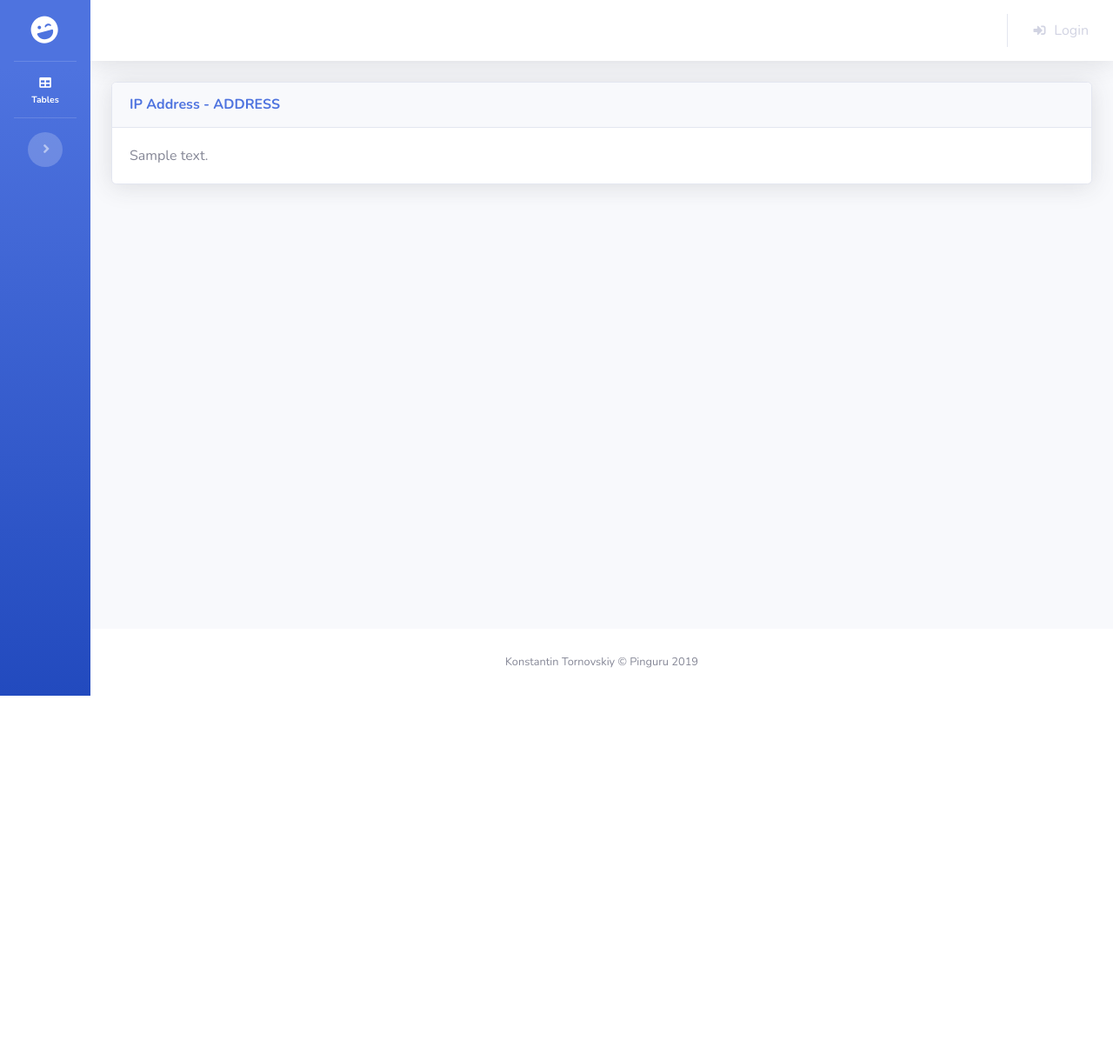
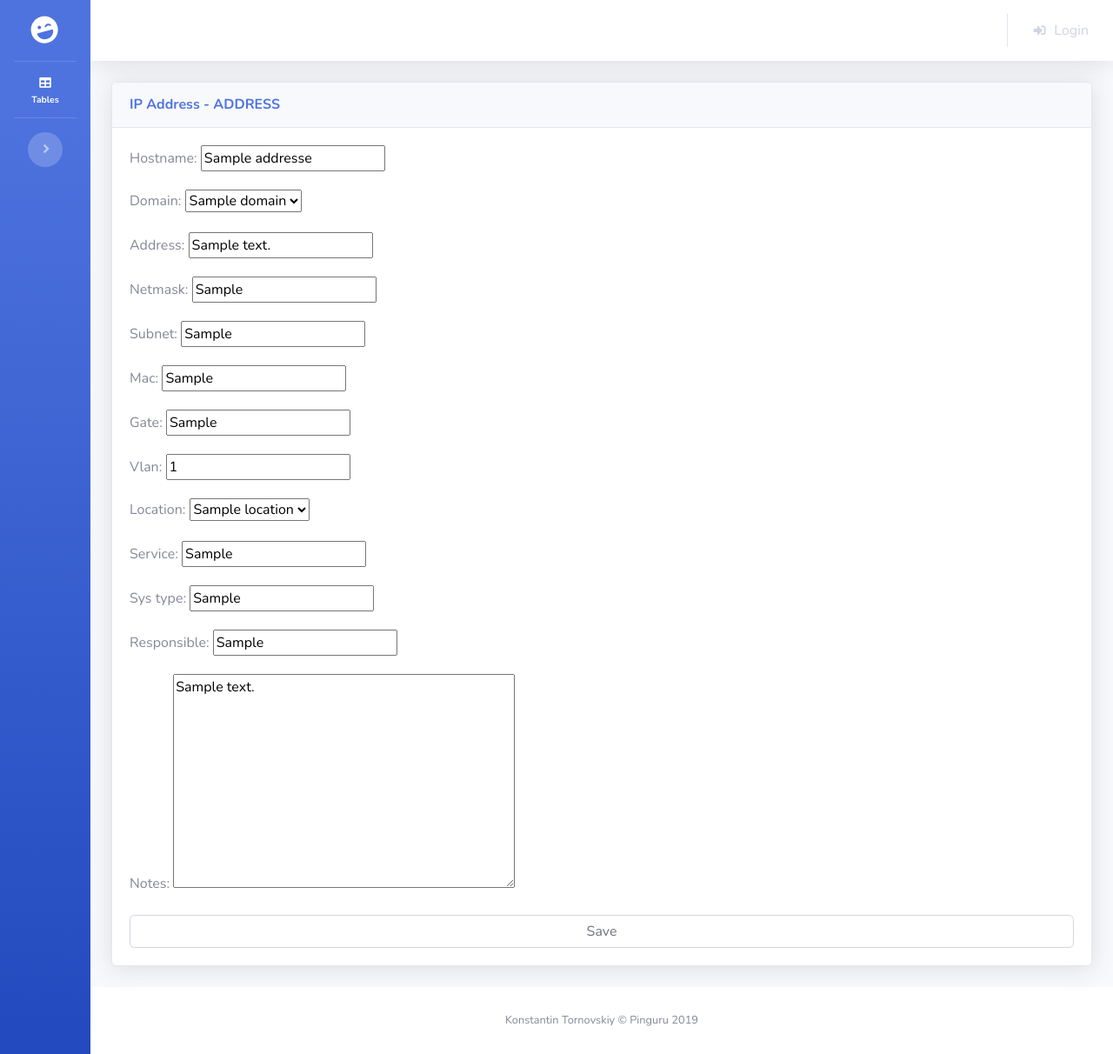
Before and after one commit to TheKosteich/pinguru, a Django app: page /address/1/ in a window 1280 px wide. Shown: the whole page at 87% size. Before the commit the page ends 800 px from the top, so only its background shows below. Run offline with Django 3.2, Linux system fonts and the light colour scheme; tables that the repository leaves empty hold one stand-in row (values such as "Sample post"); some libraries are stand-ins or nearby versions.

Commit message:
Make edit IP page with controller-class view and form

```diff
--- a/mainapp/models.py
+++ b/mainapp/models.py
@@ -1,4 +1,5 @@
 from django.db import models
+from django.urls import reverse
 
 
 # Domain table
@@ -42,3 +43,6 @@ class Addresses(models.Model):
 
     def __str__(self):
         return self.address
+
+    def get_absolute_url(self):
+        return reverse('mainapp:address', kwargs={'pk': self.pk})
--- a/mainapp/templates/mainapp/address.html
+++ b/mainapp/templates/mainapp/address.html
@@ -8,7 +8,11 @@
         <h6 class="m-0 font-weight-bold text-primary">IP Address - ADDRESS</h6>
     </div>
     <div class="card-body">
-    {{ address.address }}
+        <form class="form-horizontal" method="post" enctype="multipart/form-data">
+            {% csrf_token %}
+            {{ form.as_p }}
+            <input class="form-control" type="submit" value="Save">
+        </form>
     </div>
 </div>
 {% endblock %}
--- a/mainapp/urls.py
+++ b/mainapp/urls.py
@@ -1,10 +1,10 @@
 from django.urls import path
-from mainapp.views import address
+from mainapp.views import address, AddressUpdate
 
 # Required for Django 2.0 an above
 app_name = 'mainapp'
 
 urlpatterns = [
     path('', address, name='index'),
-    path('<int:pk>/', address, name='address'),
+    path('<int:pk>/', AddressUpdate.as_view(), name='address'),
 ]
--- a/mainapp/views.py
+++ b/mainapp/views.py
@@ -1,5 +1,6 @@
 from django.shortcuts import render, redirect, HttpResponseRedirect, reverse, get_object_or_404
 from .models import Addresses
+from django.views.generic.edit import UpdateView
 
 
 # Create your views here.
@@ -21,3 +22,9 @@ def address(request, pk=None):
         return render(request, 'mainapp/address.html', context)
     else:
         return HttpResponseRedirect(reverse('main'))
+
+
+class AddressUpdate(UpdateView):
+    model = Addresses
+    fields = '__all__'
+    template_name = 'mainapp/address.html'
```
Also changed, not shown: mainapp/forms.py (+6 -18 lines).
